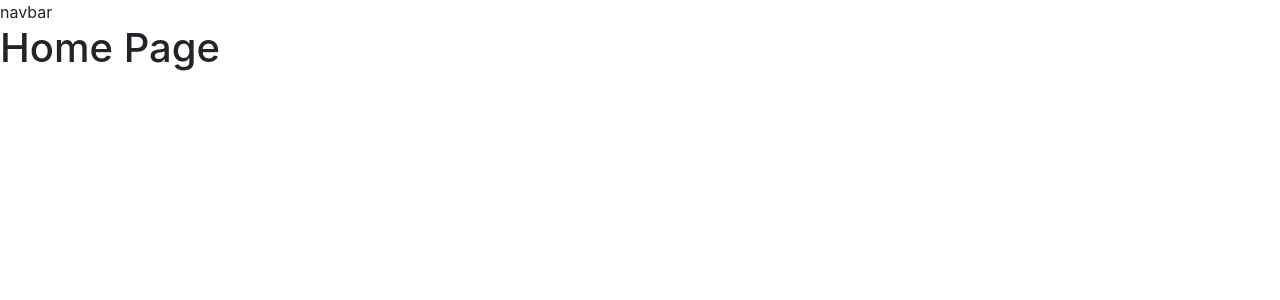
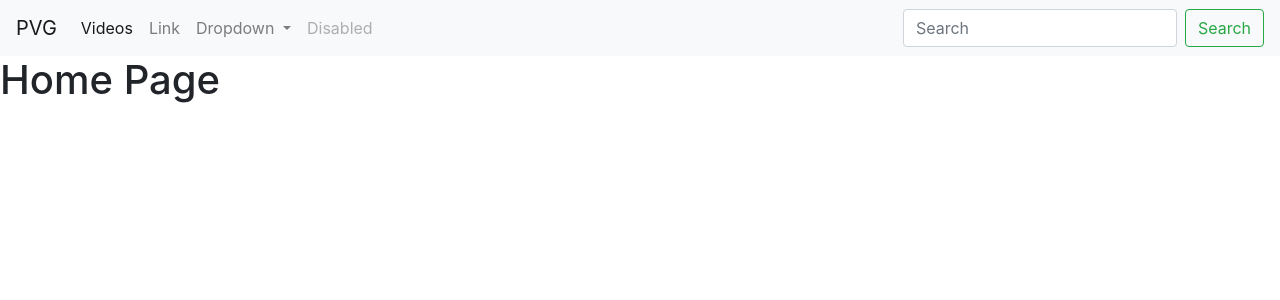
Before and after one commit to armageAR/PendriveVideoGenerator, a Django app: page / in a window 1280 px wide. Shown: the top 300 px of the page. Run offline with Django 3.2, Linux system fonts and the light colour scheme; some libraries are stand-ins or nearby versions.

Commit message:
bootstrap4 js popper and new navbar

```diff
--- a/app/templates/base.html
+++ b/app/templates/base.html
@@ -18,7 +18,20 @@
   <body>
     {% include 'include/navbar.html' %}
     {% block content %}
-    replace me
+    TEMPLATE base.html
+    {% endblock %}
+
+    <script src="https://code.jquery.com/jquery-3.4.1.min.js" integrity="sha256-CSXorXvZcTkaix6Yvo6HppcZGetbYMGWSFlBw8HfCJo=" crossorigin="anonymous"></script>
+    <script src="https://code.jquery.com/jquery-3.2.1.slim.min.js" integrity="sha384-KJ3o2DKtIkvYIK3UENzmM7KCkRr/rE9/Qpg6aAZGJwFDMVNA/GpGFF93hXpG5KkN" crossorigin="anonymous"></script>
+    <script src="https://cdnjs.cloudflare.com/ajax/libs/popper.js/1.12.9/umd/popper.min.js" integrity="sha384-ApNbgh9B+Y1QKtv3Rn7W3mgPxhU9K/ScQsAP7hUibX39j7fakFPskvXusvfa0b4Q" crossorigin="anonymous"></script>
+    <script src="https://maxcdn.bootstrapcdn.com/bootstrap/4.0.0/js/bootstrap.min.js" integrity="sha384-JZR6Spejh4U02d8jOt6vLEHfe/JQGiRRSQQxSfFWpi1MquVdAyjUar5+76PVCmYl" crossorigin="anonymous"></script>
+    <script>
+      $(document).ready(function(){
+        $('[data-toggle="tooltip"]').tooltip();
+      });
+    </script>
+    {% block script %}
+
     {% endblock %}
   </body>
 </html>
--- a/app/templates/include/navbar.html
+++ b/app/templates/include/navbar.html
@@ -1 +1,64 @@
-navbar<br />
+<nav class="navbar navbar-expand-lg navbar-light bg-light">
+  <a
+    class="navbar-brand"
+    href="/"
+    data-toggle="tooltip"
+    title="Pendrive Video Generator"
+    >PVG</a
+  >
+  <button
+    class="navbar-toggler"
+    type="button"
+    data-toggle="collapse"
+    data-target="#navbarSupportedContent"
+    aria-controls="navbarSupportedContent"
+    aria-expanded="false"
+    aria-label="Toggle navigation"
+  >
+    <span class="navbar-toggler-icon"></span>
+  </button>
+
+  <div class="collapse navbar-collapse" id="navbarSupportedContent">
+    <ul class="navbar-nav mr-auto">
+      <li class="nav-item active">
+        <a class="nav-link" href="/videos">Videos </a>
+      </li>
+      <li class="nav-item">
+        <a class="nav-link" href="#">Link</a>
+      </li>
+      <li class="nav-item dropdown">
+        <a
+          class="nav-link dropdown-toggle"
+          href="#"
+          id="navbarDropdown"
+          role="button"
+          data-toggle="dropdown"
+          aria-haspopup="true"
+          aria-expanded="false"
+        >
+          Dropdown
+        </a>
+        <div class="dropdown-menu" aria-labelledby="navbarDropdown">
+          <a class="dropdown-item" href="#">Action</a>
+          <a class="dropdown-item" href="#">Another action</a>
+          <div class="dropdown-divider"></div>
+          <a class="dropdown-item" href="#">Something else here</a>
+        </div>
+      </li>
+      <li class="nav-item">
+        <a class="nav-link disabled" href="#">Disabled</a>
+      </li>
+    </ul>
+    <form class="form-inline my-2 my-lg-0">
+      <input
+        class="form-control mr-sm-2"
+        type="search"
+        placeholder="Search"
+        aria-label="Search"
+      />
+      <button class="btn btn-outline-success my-2 my-sm-0" type="submit">
+        Search
+      </button>
+    </form>
+  </div>
+</nav>
```
